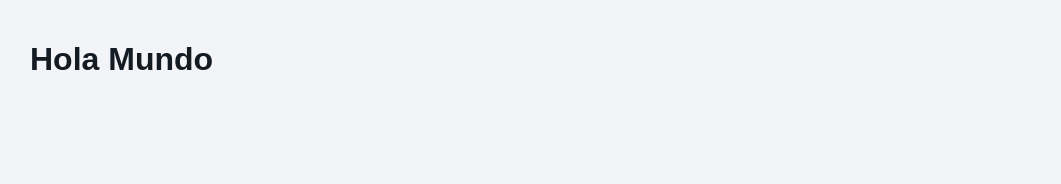
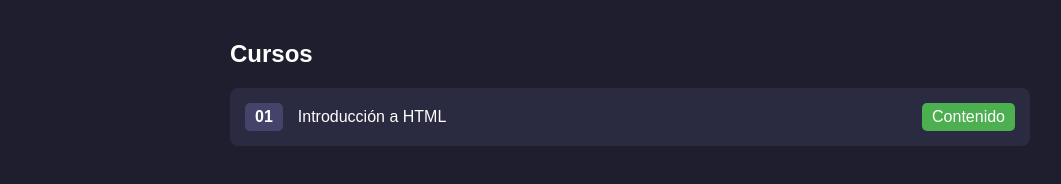
Before and after one commit to oscarleonapp/full-stack-dev-oscarleon, a plain HTML site: page index.html in a window 1280 px wide. Shown: the whole page, without its empty margins (10-1071 px from the left). Drawn offline with nearby package versions, Linux system fonts and the light colour scheme.

Commit message:
Página de contenido

```diff
--- a/index.html
+++ b/index.html
@@ -1,14 +1,42 @@
 <!DOCTYPE html>
-<html lang="en">
+<html lang="es">
 <head>
     <meta charset="UTF-8">
     <meta name="viewport" content="width=device-width, initial-scale=1.0">
-    <title>Full Stack Developer - OSCARLEON</title>
+    <title>Lecciones</title>
+
+    <link rel="stylesheet" href="https://cdnjs.cloudflare.com/ajax/libs/codemirror/5.65.7/codemirror.min.css">
+    <link rel="stylesheet"
+        href="https://cdnjs.cloudflare.com/ajax/libs/codemirror/5.65.7/theme/material-darker.min.css">
+
+    <!-- Iconos Bootstrap -->
+    <link rel="stylesheet" href="https://cdn.jsdelivr.net/npm/bootstrap-icons@1.11.3/font/bootstrap-icons.min.css">
+    <!-- Estilos Generales -->
     <link rel="stylesheet" href="source/css/styles.css">
+
+    <style>
+        body {
+            font-family: Arial, sans-serif;
+            background-color: #1e1e2e;
+            color: white;
+            margin: 0;
+            padding: 20px;
+        }
+        main {
+            width: 80%;
+            max-width: 800px;
+            margin: auto;
+        }
+    </style>
 </head>
 <body>
-    <main class="container">
-        <h1>Hola Mundo</h1>
+    <main>
+        <h2>Cursos</h2>
+        <div class="lesson">
+            <span class="lesson-number">01</span>
+            <span class="lesson-title">Introducción a HTML</span>
+            <a href="code-editor-base.html" class="lesson-button">Contenido</a>
+        </div>
     </main>
 </body>
 </html>
--- a/source/css/styles.css
+++ b/source/css/styles.css
@@ -14,3 +14,39 @@ body {
 .centrar-texto{
 text-align: center;
 }
+
+/* Página de Lecciones */
+.lesson {
+    background: #2a2a40;
+    padding: 15px;
+    margin: 10px 0;
+    border-radius: 8px;
+    display: flex;
+    justify-content: space-between;
+    align-items: center;
+}
+.lesson-number {
+    background: #44446a;
+    padding: 5px 10px;
+    border-radius: 5px;
+    font-weight: bold;
+}
+.lesson-title {
+    flex-grow: 1;
+    margin-left: 15px;
+}
+.lesson-button {
+    background-color: #4caf50;
+    color: white;
+    border: none;
+    padding: 5px 10px;
+    border-radius: 5px;
+    cursor: pointer;
+}
+.lesson-button:hover {
+    background-color: #45a049;
+}
+
+a{
+    text-decoration: none;
+}
```
